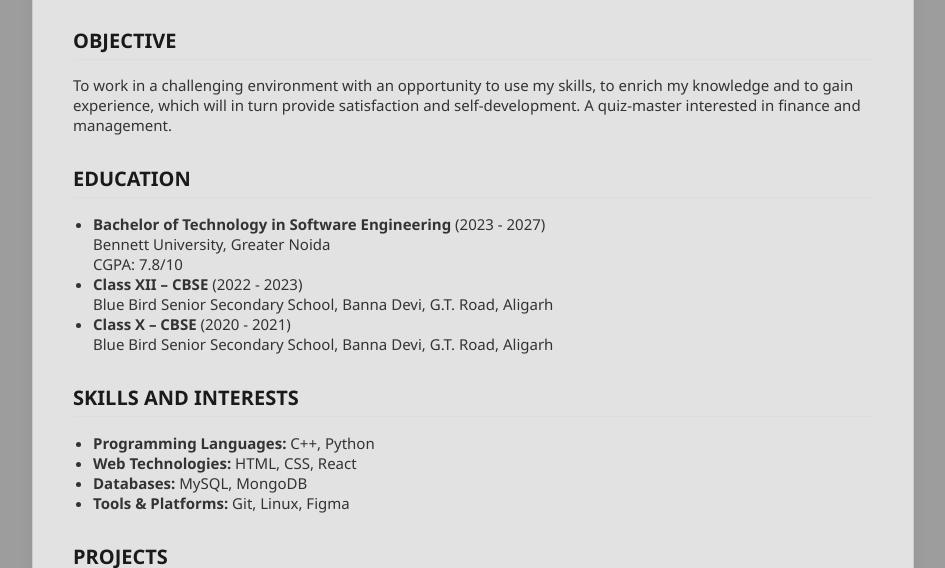
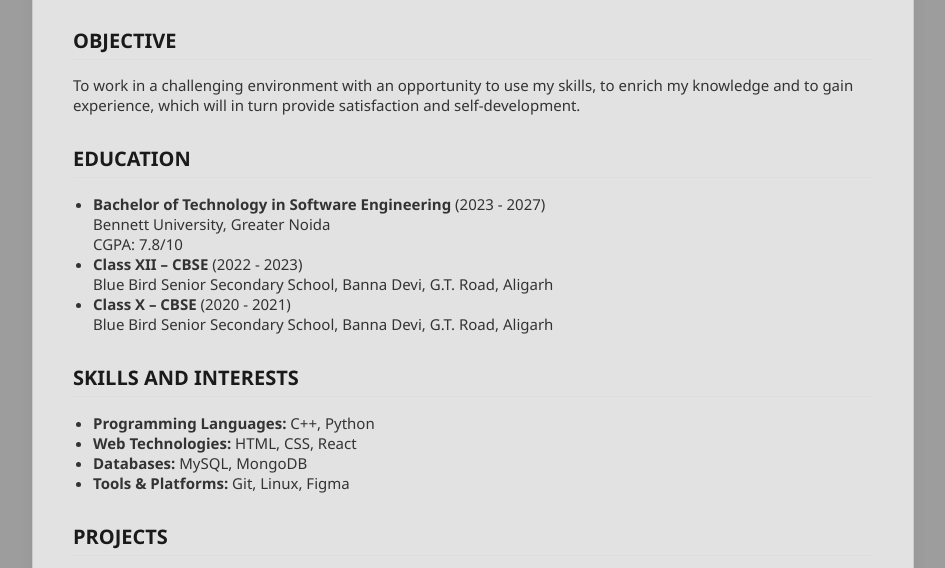
Before and after one commit to JaySingh345/resume, a plain HTML site: page index.html in a window 1280 px wide. Shown: the part 165-733 px from the top of the page, without its empty margins (167-1112 px from the left). Drawn offline with Linux system fonts and the light colour scheme.

Commit message:
Add files via upload

```diff
--- a/index.html
+++ b/index.html
@@ -78,7 +78,7 @@
 
     <div class="section">
       <h2>Objective</h2>
-      <p>To work in a challenging environment with an opportunity to use my skills, to enrich my knowledge and to gain experience, which will in turn provide satisfaction and self-development. A quiz-master interested in finance and management.</p>
+      <p>To work in a challenging environment with an opportunity to use my skills, to enrich my knowledge and to gain experience, which will in turn provide satisfaction and self-development.</p>
     </div>
 
     <div class="section">
```
